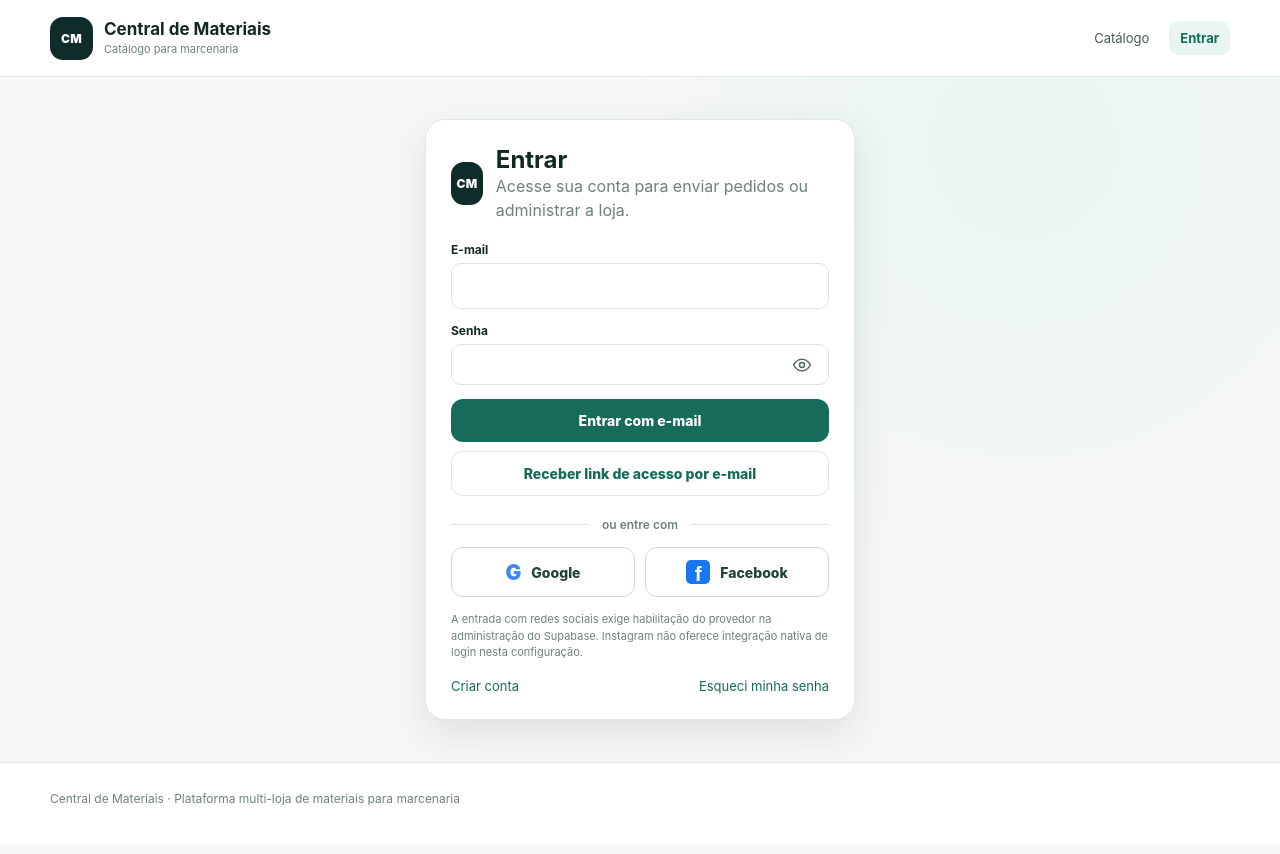
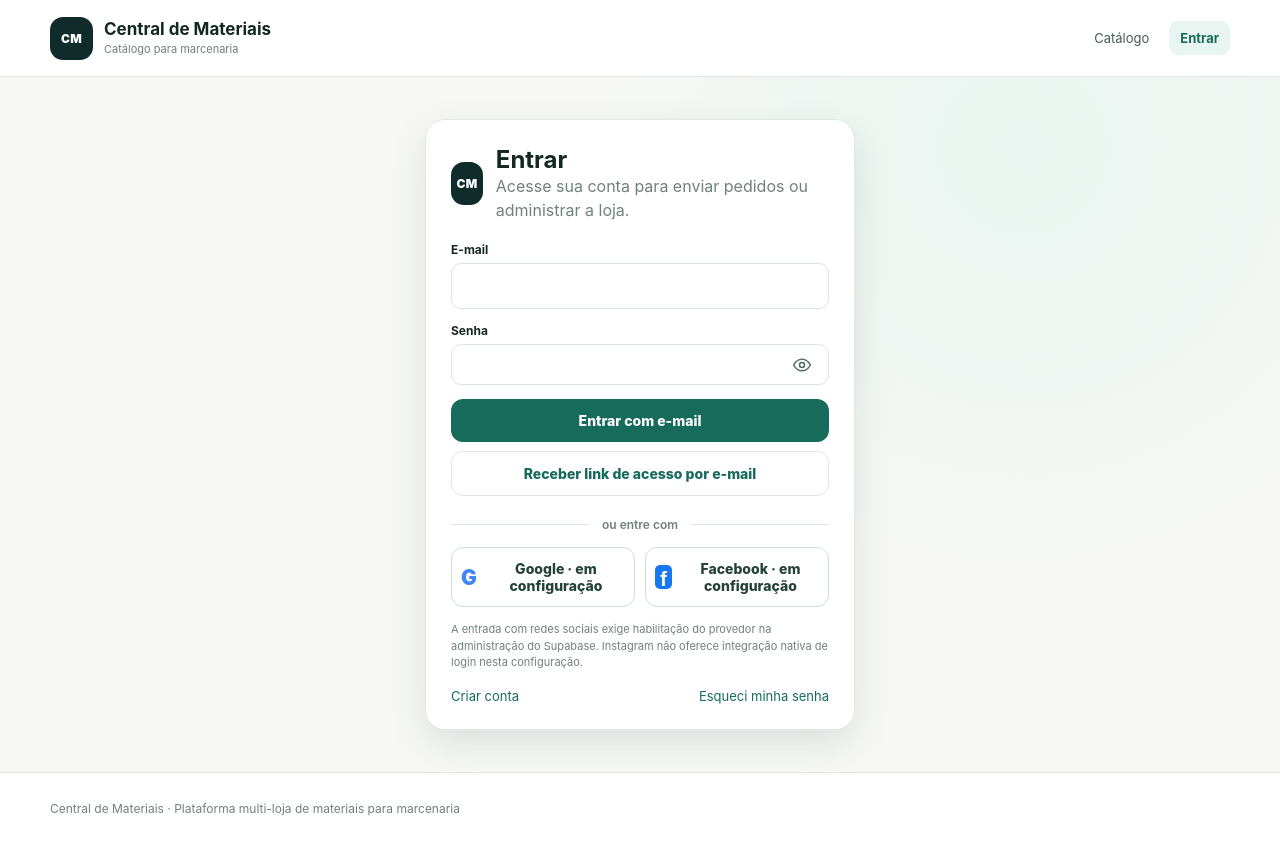
Before and after one commit to jhownzitoll/central-de-materiais, a React (Vite) app: page /login in a window 1280 px wide. Built offline with nearby package versions, Linux system fonts and the light colour scheme; no server answers.

Commit message:
fix(auth): default unconfigured social providers to disabled with friendly notice

```diff
--- a/src/pages/LoginPage.tsx
+++ b/src/pages/LoginPage.tsx
@@ -21,7 +21,10 @@ export function LoginPage() {
   const navigate = useNavigate()
   const [params] = useSearchParams()
   const { user, loading, canManageStores } = useAuth()
-  const [providerState, setProviderState] = useState<{ google: boolean | null; facebook: boolean | null }>({ google: null, facebook: null })
+  const [providerState, setProviderState] = useState<{ google: boolean; facebook: boolean }>({
+    google: import.meta.env.VITE_GOOGLE_OAUTH_ENABLED === 'true',
+    facebook: import.meta.env.VITE_FACEBOOK_OAUTH_ENABLED === 'true',
+  })
 
   useEffect(() => {
     const url = import.meta.env.VITE_SUPABASE_URL?.trim()
@@ -37,8 +40,8 @@ export function LoginPage() {
         if (!alive) return
         const external = settings?.external
         setProviderState({
-          google: typeof external?.google === 'boolean' ? external.google : null,
-          facebook: typeof external?.facebook === 'boolean' ? external.facebook : null,
+          google: import.meta.env.VITE_GOOGLE_OAUTH_ENABLED === 'true' || external?.google === true,
+          facebook: import.meta.env.VITE_FACEBOOK_OAUTH_ENABLED === 'true' || external?.facebook === true,
         })
       })
       .catch(() => { /* Sem status público: o botão ainda poderá tentar o provedor. */ })
```
